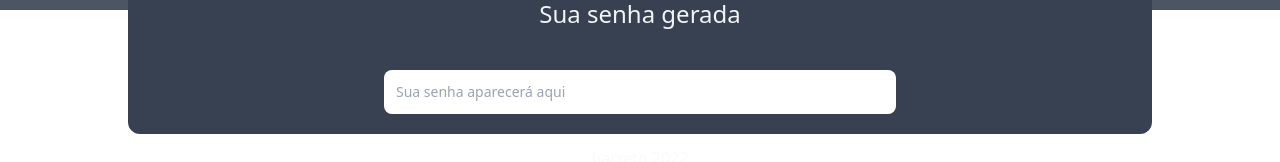
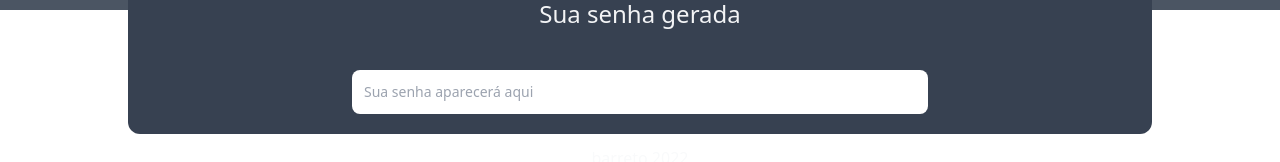
Before and after one commit to barreto0/Nuxt3-strong-password-generator, a Nuxt app: page / in a window 1280 px wide. Shown: the part 790-952 px from the top of the page. Built offline with nearby package versions, Linux system fonts and the light colour scheme.

Commit message:
generate password

```diff
--- a/pages/index.vue
+++ b/pages/index.vue
@@ -26,7 +26,14 @@
         <p class="text-gray-100 text-2xl">Sua senha gerada</p>
       </div>
       <!-- <ModalPasswordReadyModal /> -->
-      <div class="mt-10 max-w-lg mx-auto text-center">
+      <div
+        class="mt-10 mx-auto text-center"
+        :class="
+          options.passwordLength === PasswordLength.SIXTYFOUR
+            ? 'max-w-xl'
+            : 'max-w-lg'
+        "
+      >
         <input
           class="w-full p-3 text-sm border-gray-200 rounded-lg"
           placeholder="Sua senha aparecerá aqui"
@@ -89,8 +96,28 @@ const options: OptionsState = reactive({
 
 const generatedPassword: Ref<string> = ref('');
 
+const getCharset = (): string => {
+  var charset = 'abcdefghijklmnopqrstuvwxyz';
+  if (options.includeSymbols) {
+    charset = charset + '!@#$%^&*';
+  }
+  if (options.includeNumbers) {
+    charset = charset + '0123456789';
+  }
+  if (options.includeUppercase) {
+    charset = charset + 'ABCDEFGHIJKLMNOPQRSTUVWXYZ';
+  }
+  return charset;
+};
+
 const generatePassword = () => {
-  console.log(options);
+  const length: Number = Number(options.passwordLength);
+  var charset: string = getCharset();
+  var retVal: string = '';
+  for (var i = 0, n = charset.length; i < length; ++i) {
+    retVal += charset.charAt(Math.floor(Math.random() * n));
+  }
+  generatedPassword.value = retVal;
 };
 
 const printOption = (option: string) => {
```
